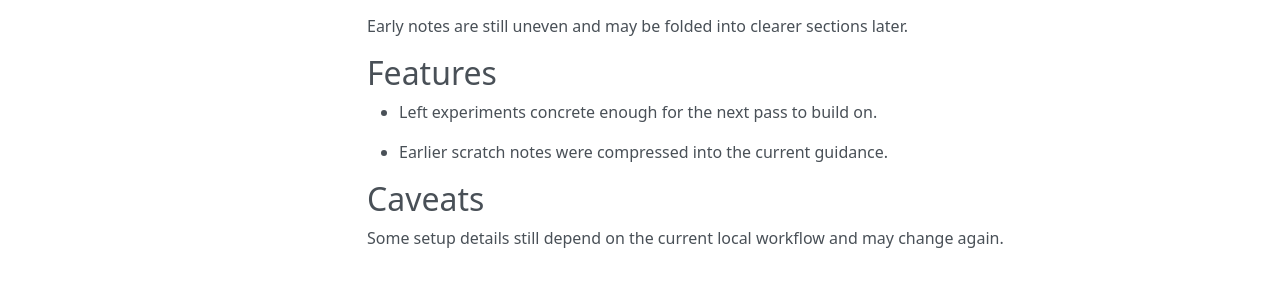
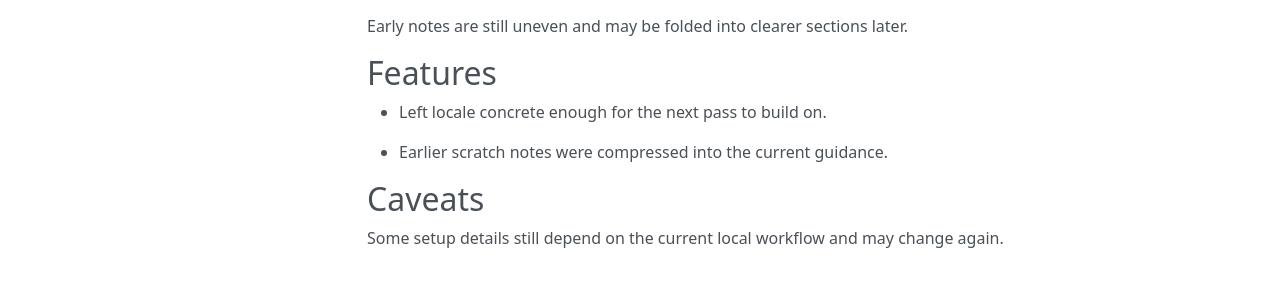
Before and after one commit to sebastianspicker/phyphox-arduino-classroom-kit, an MkDocs documentation site: the page built from docs/ASTRONOMY_EXPERIMENTS_COMPANION.md, in a window 1280 px wide. Shown: the part 380-676 px from the top of the page. Built offline with MkDocs 1.6.1, drawn with Linux system fonts in a browser that asks for light colours; nearby versions of some CDN libraries.

```diff
--- a/docs/ASTRONOMY_EXPERIMENTS_COMPANION.md
+++ b/docs/ASTRONOMY_EXPERIMENTS_COMPANION.md
@@ -13,7 +13,7 @@
 Early notes are still uneven and may be folded into clearer sections later.
 
 ## Features
-- Left experiments concrete enough for the next pass to build on.
+- Left locale concrete enough for the next pass to build on.
 
 - Earlier scratch notes were compressed into the current guidance.
 
```
Also changed, not shown: 2 other files.
